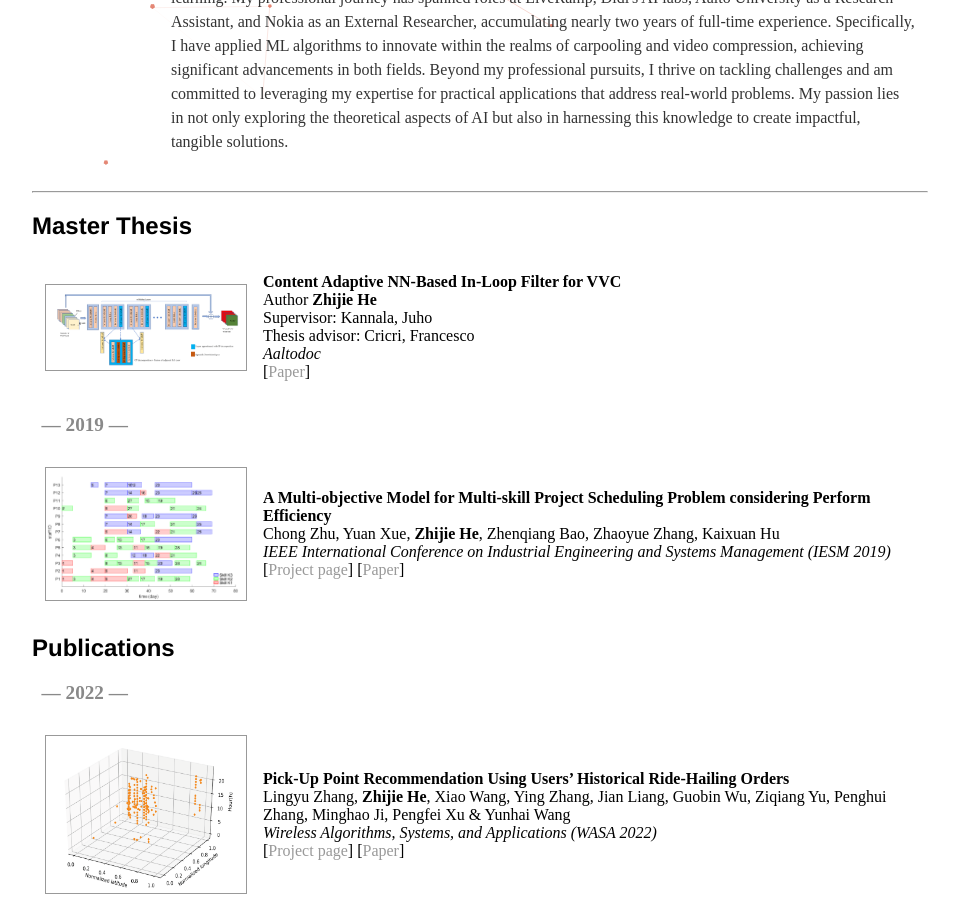
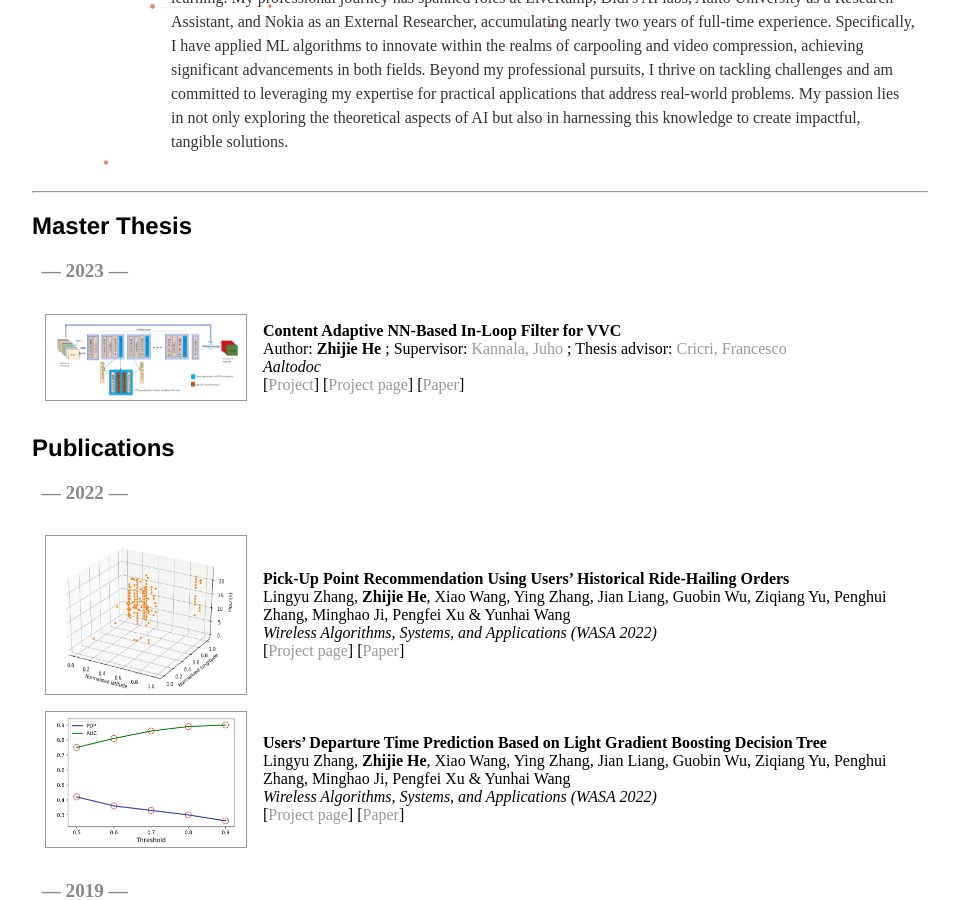
Before and after one commit to Zhijie-He/Zhijie-He.github.io, a Jekyll site: the page built from index.html, in a window 1280 px wide and 900 px high, scrolled down 353 px. Shown: the whole window, without its empty margins (160-1119 px from the left). Built offline with Jekyll 4.4.1, drawn with Linux system fonts in a browser that asks for light colours.

```diff
--- a/index.html
+++ b/index.html
@@ -42,7 +42,7 @@ title: Zhijie (Alan) He
 <hr>
 
 <h2>Master Thesis</h2>
-
+<p style="color:#898989;"><b> &nbsp; &mdash; 2023 &mdash; </b></p>
 <table border="0" cellpadding="3" cellspacing="10">
 	<tr>
 		<td><a href="https://aaltodoc.aalto.fi/items/11c1f1c3-c84e-4733-ac55-b7e3602671c0"><img style="vertical-align:middle"
@@ -51,40 +51,16 @@ title: Zhijie (Alan) He
 		<td>
 			<b>Content Adaptive NN-Based In-Loop Filter for VVC</b>
 			<br>
-			Author <b> Zhijie He </b> <br>
-			Supervisor: Kannala, Juho <br>
-			Thesis advisor: Cricri, Francesco <br>
+			Author: <b> Zhijie He </b>; Supervisor: <a href="https://users.aalto.fi/~kannalj1/">Kannala, Juho </a>; Thesis advisor: <a href="https://www.linkedin.com/in/francescocricri/?originalSubdomain=fi">Cricri, Francesco</a> <br>
 			<em> Aaltodoc </em> <br>
 
-			[<a href="https://aaltodoc.aalto.fi/items/11c1f1c3-c84e-4733-ac55-b7e3602671c0">Paper</a>]
+			[<a href="https://aaltodoc.aalto.fi/items/11c1f1c3-c84e-4733-ac55-b7e3602671c0">Project</a>]
+			[<a href="/projects/master_thesis/index.html">Project page</a>] [<a
+				href="https://aaltodoc.aalto.fi/server/api/core/bitstreams/146469f9-a1ba-460f-a12d-339ad963dc98/content">Paper</a>]
 
 		</td>
 	</tr>
 
-</table>
-
-
-<p style="color:#898989;"><b> &nbsp; &mdash; 2019 &mdash; </b></p>
-
-<table border="0" cellpadding="3" cellspacing="10">
-	<tr>
-		<td><a href="/projects/multi_skill/index.html"><img style="vertical-align:middle"
-					src="/projects/multi_skill/multi_skill_thumb.png" width="200" height="inherit" border="1px"
-					alt="" /></a></td>
-		<td>
-			<b>A Multi-objective Model for Multi-skill Project Scheduling Problem considering Perform
-				Efficiency</b>
-			<br>
-			Chong Zhu, Yuan Xue, <b>Zhijie He</b>, Zhenqiang Bao, Zhaoyue Zhang, Kaixuan Hu<br>
-
-			<em> IEEE International Conference on Industrial Engineering and Systems Management (IESM 2019)
-			</em> <br>
-
-			[<a href="/projects/multi_skill/index.html">Project page</a>] [<a
-				href="/projects/multi_skill/Multi_skill_IESM2019.pdf">Paper</a>]
-
-		</td>
-	</tr>
 </table>
 
 
```
Also changed, not shown: projects/master_thesis/index.html (added, +66 -0 lines), projects/master_thesis/user_departure_time_teaser.png (added), projects/master_thesis/user_departure_time_thumb.png (added), 1 other file.
